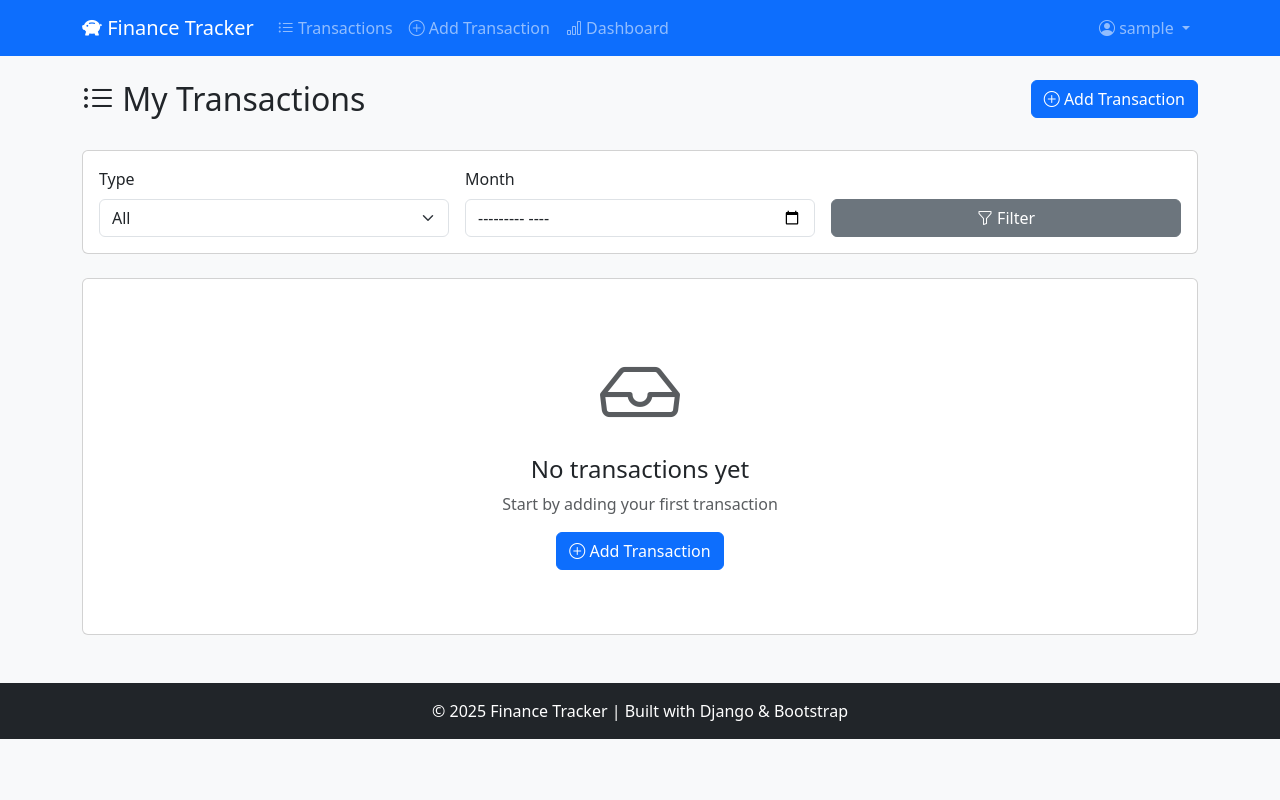
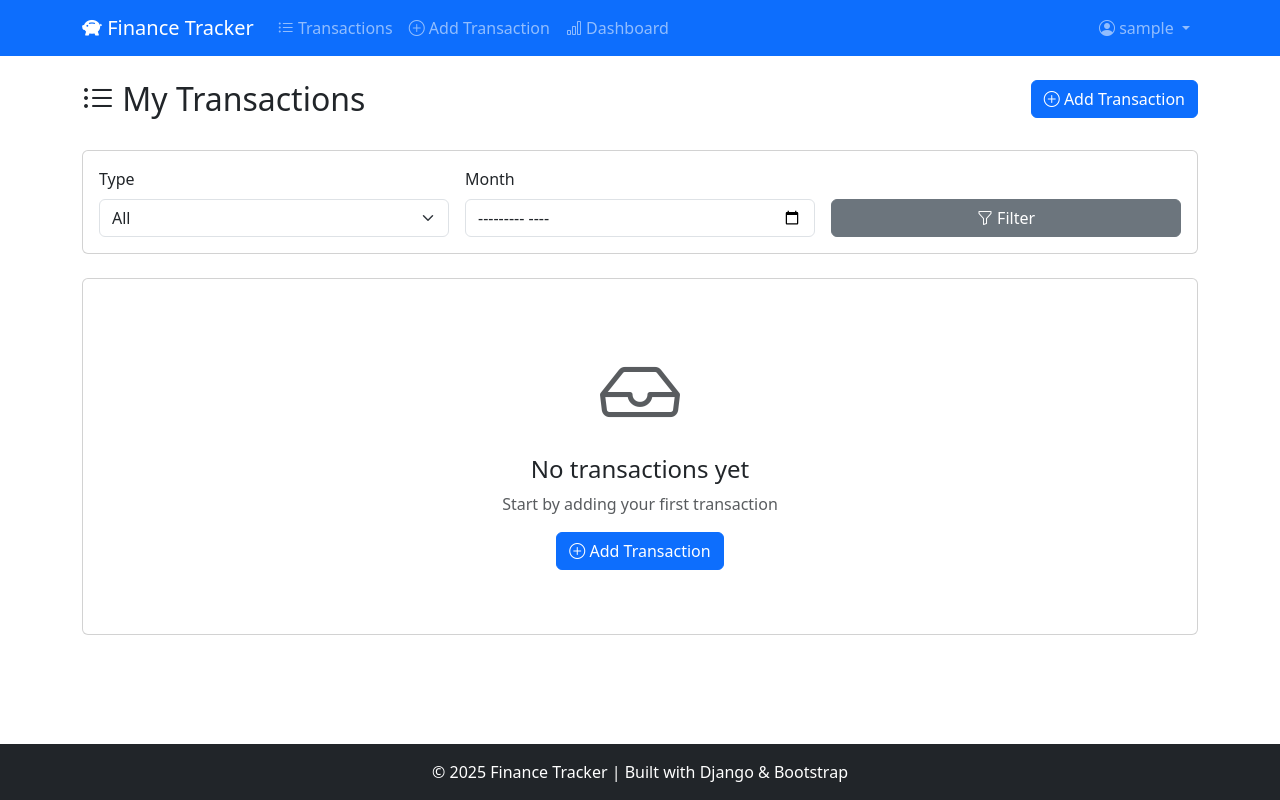
Before and after one commit to ValentinCaceres/finance-tracker-django, a Django app: page /transactions/ in a window 1280 px wide. Run offline with Django 5.2, Linux system fonts and the light colour scheme; the visitor is signed in with stand-in values (Sample User, id 1); data that the repository does not hold is empty; parts of the project's set-up code (start-up, migrations or seed data) failed here and were passed over.

Commit message:
Progress #1 Base Template Update - Footer Fix

```diff
--- a/templates/base/base.html
+++ b/templates/base.html
@@ -13,8 +13,8 @@
 
     {% block extra_css %}{% endblock %}
 </head>
-<body class="bg-light">
-    <!-- Navbar -->
+<body class="d-flex flex-column min-vh-100">
+    <!-- Navbar (sin cambios) -->
     <nav class="navbar navbar-expand-lg navbar-dark bg-primary mb-4">
         <div class="container">
             <a class="navbar-brand" href="/">
@@ -60,15 +60,15 @@
         </div>
     </nav>
 
-    <!-- Main Content -->
-    <main class="container">
+    <!-- Main Content (AGREGADO: flex-grow-1) -->
+    <main class="container flex-grow-1">
         {% block content %}
         <!-- El contenido de cada página va aquí -->
         {% endblock %}
     </main>
 
-    <!-- Footer -->
-    <footer class="mt-5 py-3 bg-dark text-white text-center">
+    <!-- Footer (AGREGADO: mt-auto) -->
+    <footer class="mt-auto py-3 bg-dark text-white text-center">
         <div class="container">
             <p class="mb-0">&copy; 2025 Finance Tracker | Built with Django & Bootstrap</p>
         </div>
--- a/templates/transactions/transaction_list.html
+++ b/templates/transactions/transaction_list.html
@@ -1,4 +1,4 @@
-{% extends 'base/base.html' %}
+{% extends 'base.html' %}
 
 {% block title %}Transactions | Finance Tracker{% endblock %}
 
```
